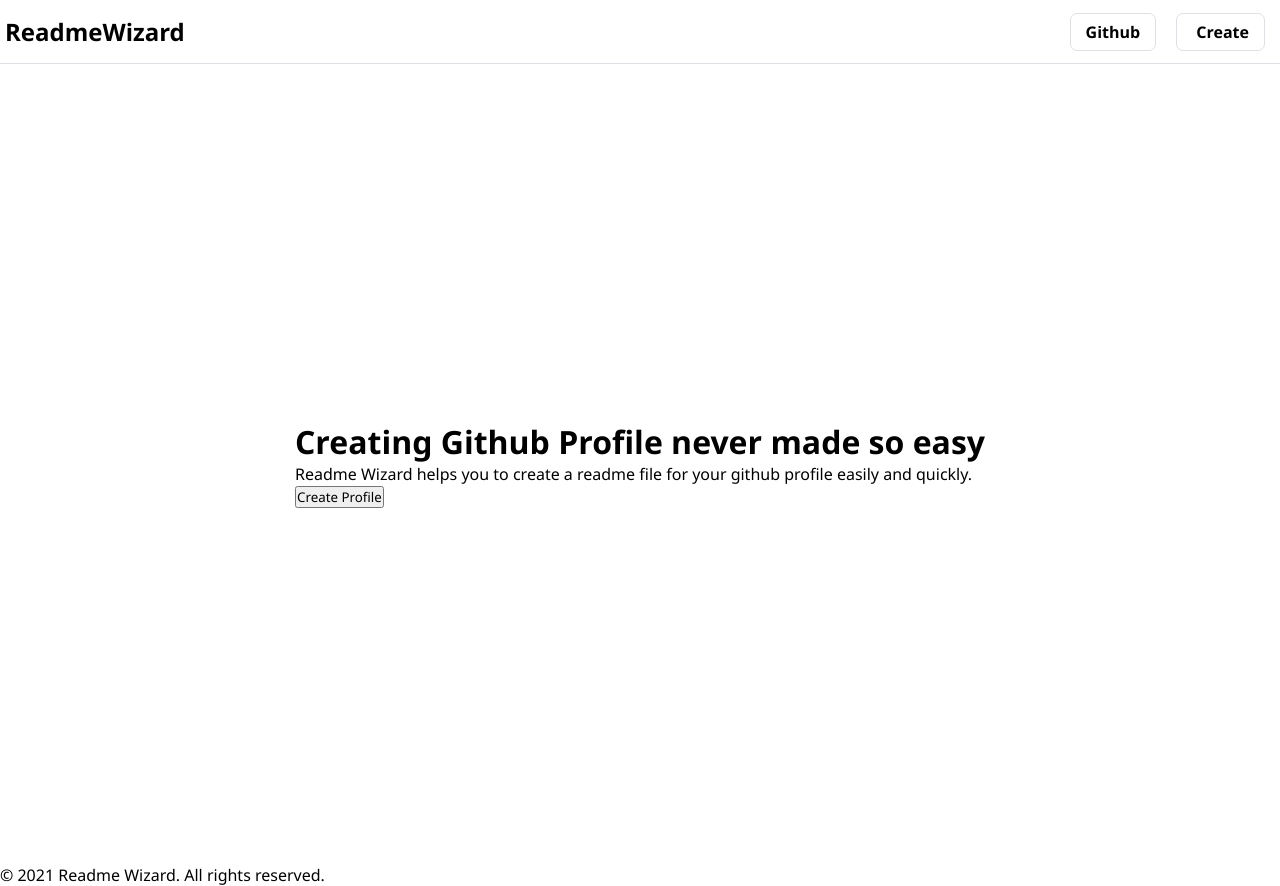
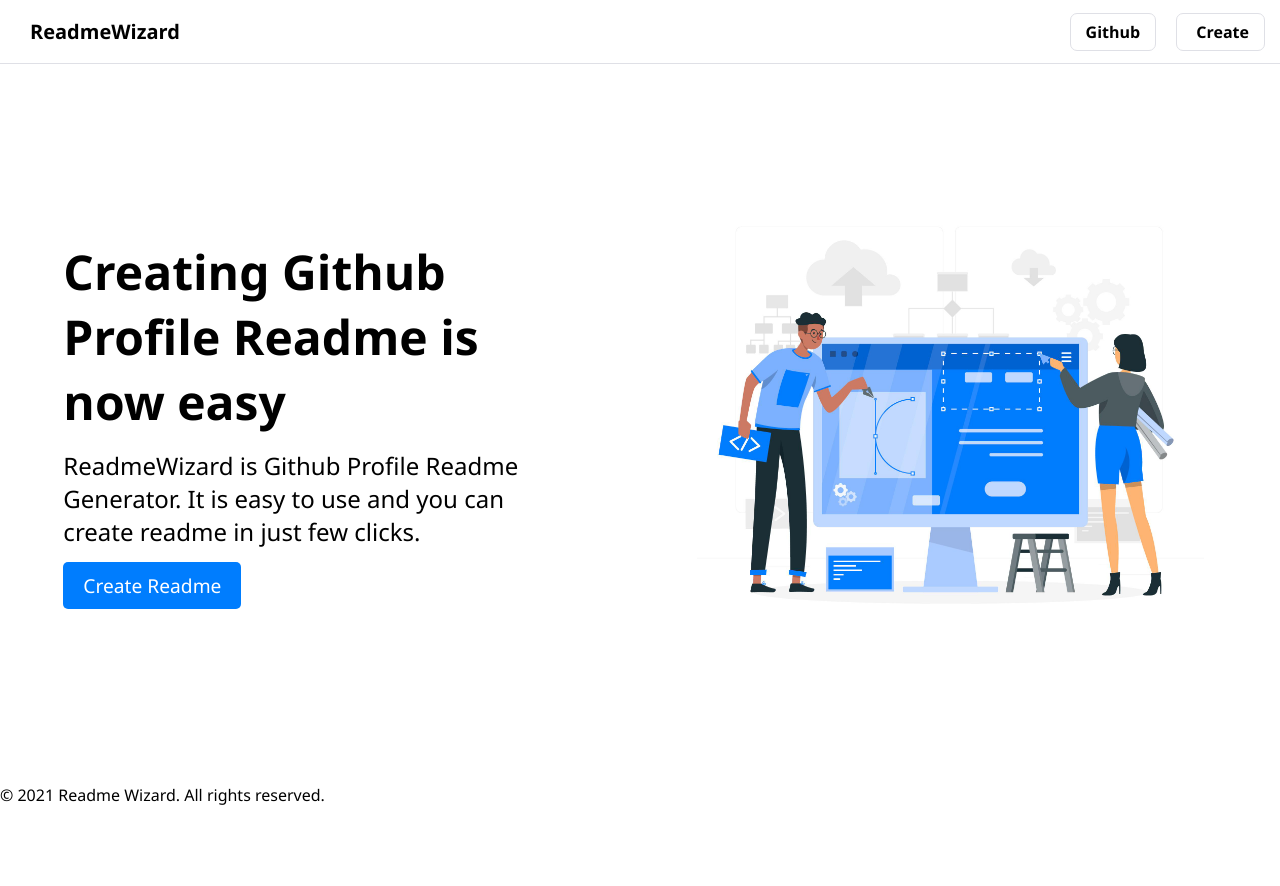
Before and after one commit to mspatel18/ReadmeWizard, a React (Vite) app: page / in a window 1280 px wide. After the commit the page ends 806 px from the top, so only its background shows below. Built offline with nearby package versions, Linux system fonts and the light colour scheme.

Commit message:
Revert some changes

```diff
--- a/src/components/Header.jsx
+++ b/src/components/Header.jsx
@@ -4,7 +4,9 @@
 export default function Header() {
   return (
     <header>
-      <h2>ReadmeWizard</h2>
+      <Link className="logo" to={"/"}>
+        ReadmeWizard
+      </Link>
       <div>
         <a href="http://github.com/mspatel18" target="_blank">
           Github
--- a/src/index.css
+++ b/src/index.css
@@ -39,14 +39,12 @@
   border: #a5a5a5 solid 1px;
 }
 
-/* HomeScreen Styling */
-
-.hero {
-  width: 100%;
-  height: 100vh;
-  display: grid;
-  align-items: center;
-  justify-content: center;
+.logo {
+  border: none;
+  font-size: 20px;
 }
 
-/* Create Readme Styling */
+.logo:hover {
+  border: none;
+  background-color: transparent;
+}
--- a/src/pages/HomeScreen.jsx
+++ b/src/pages/HomeScreen.jsx
@@ -1,18 +1,27 @@
 import React from "react";
 import { useState } from "react";
 import { useNavigate } from "react-router-dom";
+import "../styles/Landing.css";
 export default function Landing() {
   const navigate = useNavigate();
   return (
     <>
-      <div className="hero">
-        <div className="hero-content">
-          <h1>Creating Github Profile never made so easy </h1>
-          <p>
-            Readme Wizard helps you to create a readme file for your github
-            profile easily and quickly.
-          </p>
-          <button onClick={() => navigate("/create")}>Create Profile</button>
+      <div className="landing">
+        <div className="landing-center">
+          <div className="landing-left">
+            <div className="main-title">
+              Creating Github Profile Readme is now easy
+            </div>
+            <p>
+              ReadmeWizard is Github Profile Readme Generator. It is easy to use
+              and you can create readme in just few clicks.
+            </p>
+            <button id="start" onClick={() => navigate("/create")}>
+              Create Readme
+            </button>
+          </div>
+
+          <img src="Landing.jpg" alt="landing" />
         </div>
       </div>
     </>
--- a/src/styles/CreateReadme.css
+++ b/src/styles/CreateReadme.css
@@ -220,7 +220,7 @@
   outline: none;
 } */
 
-/* @media (max-width: 768px) {
+@media (max-width: 768px) {
   .input-container {
     width: 95% !important;
     height: 100%;
@@ -245,4 +245,4 @@
     font-weight: 500;
     text-decoration: none;
   }
-} */
+}
--- a/src/styles/Landing.css
+++ b/src/styles/Landing.css
@@ -1,27 +1,18 @@
+.landing h2 {
+  margin: 0px;
+}
 body {
   margin: 0px;
 }
 header {
-  padding: 0px 10px;
+  padding: 10px 20px;
   display: flex;
   justify-content: space-between;
   align-items: center;
   margin: 0px;
   border-bottom: #dfe0e6 solid 1px;
 }
-
-body {
-  display: grid;
-  align-items: center;
-  justify-content: center;
-}
-
-.hero {
-  width: 100%;
-  height: 100vh;
-}
-
-/* .landing header a {
+.landing header a {
   margin: 0px 10px;
   color: black;
   font-weight: bold;
@@ -101,4 +92,4 @@
     font-weight: 500;
     cursor: pointer;
   }
-} */
+}
```
Also changed, not shown: public/Landing.jpg (added).
